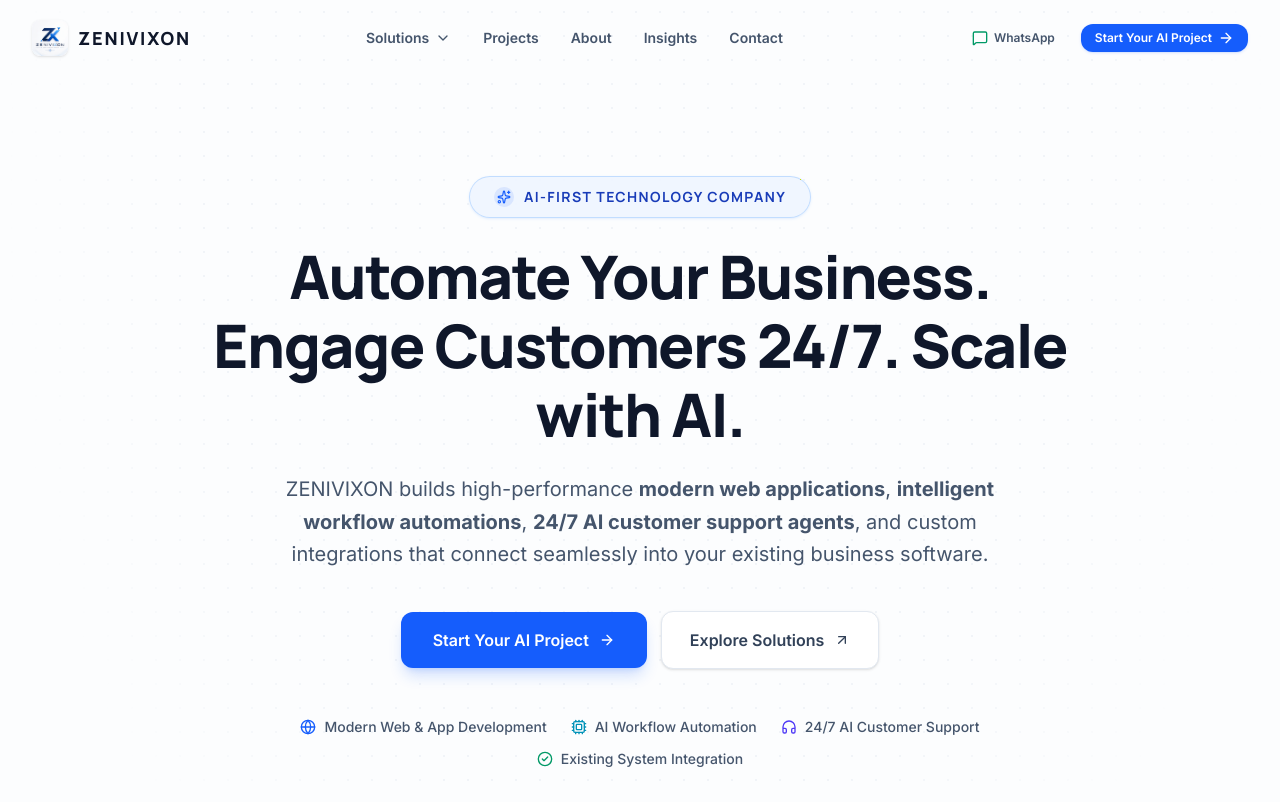
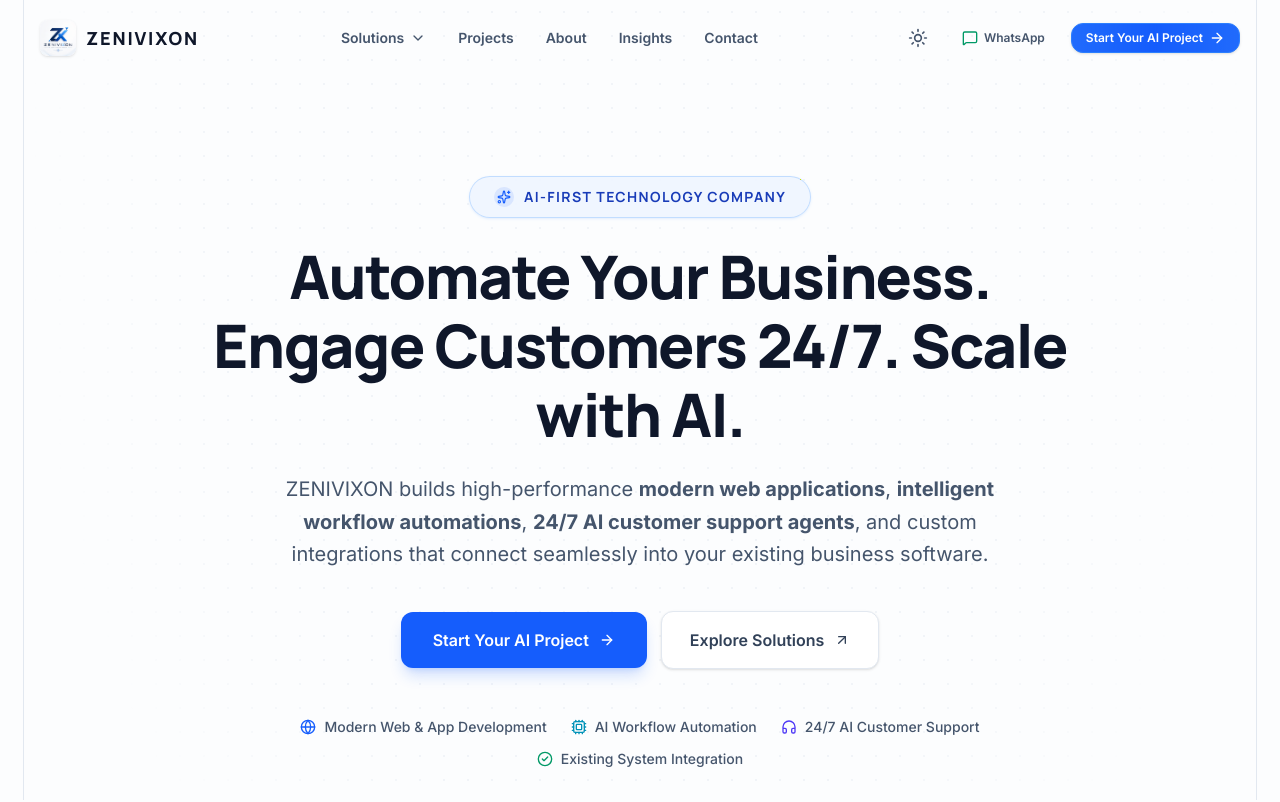
Before and after one commit to jakariyask1-prog/zenivixon, a Next.js app: page / in a window 1280 px wide. Shown: the top 802 px of the page. Built offline with nearby package versions, Linux system fonts and the light colour scheme.

Commit message:
Implement premium UI/UX upgrade with Mega Menu, Framed layout, and Dark Mode

```diff
--- a/package.json
+++ b/package.json
@@ -12,6 +12,7 @@
     "clsx": "^2.1.1",
     "lucide-react": "^1.31.0",
     "next": "16.3.1",
+    "next-themes": "^0.4.6",
     "react": "19.2.8",
     "react-dom": "19.2.8",
     "tailwind-merge": "^3.6.0"
--- a/src/app/globals.css
+++ b/src/app/globals.css
@@ -1,4 +1,6 @@
 @import "tailwindcss";
+
+@custom-variant dark (&:is(.dark *));
 
 @theme {
   --font-heading: var(--font-manrope), sans-serif;
@@ -30,7 +32,7 @@
 
   html {
     scroll-behavior: smooth;
-    color-scheme: light;
+    color-scheme: light dark;
   }
 
   body {
--- a/src/app/layout.tsx
+++ b/src/app/layout.tsx
@@ -4,6 +4,7 @@ import "./globals.css";
 import { Navbar } from "@/components/layout/Navbar";
 import { Footer } from "@/components/layout/Footer";
 import { COMPANY_INFO, SITE_METADATA } from "@/lib/constants";
+import { ThemeProvider } from "@/components/providers/ThemeProvider";
 
 const manrope = Manrope({
   variable: "--font-manrope",
@@ -61,12 +62,21 @@ export default function RootLayout({
   return (
     <html
       lang="en"
+      suppressHydrationWarning
       className={`${manrope.variable} ${inter.variable} h-full antialiased`}
     >
-      <body className="min-h-full flex flex-col bg-[#FCFDFE] text-[#0F172A] selection:bg-blue-100 selection:text-blue-900">
-        <Navbar />
-        <main className="flex-1 flex flex-col">{children}</main>
-        <Footer />
+      <body className="min-h-full flex flex-col bg-[#FCFDFE] dark:bg-[#020817] text-[#0F172A] dark:text-slate-50 selection:bg-blue-100 dark:selection:bg-blue-900 selection:text-blue-900 dark:selection:text-blue-50 transition-colors duration-300">
+        <ThemeProvider attribute="class" defaultTheme="system" enableSystem>
+          {/* Framed Layout Borders */}
+          <div className="fixed left-0 top-0 bottom-0 w-3 md:w-5 lg:w-6 bg-[#FCFDFE] dark:bg-[#020817] border-r border-slate-200 dark:border-slate-800 z-[60] pointer-events-none transition-colors duration-300"></div>
+          <div className="fixed right-0 top-0 bottom-0 w-3 md:w-5 lg:w-6 bg-[#FCFDFE] dark:bg-[#020817] border-l border-slate-200 dark:border-slate-800 z-[60] pointer-events-none transition-colors duration-300"></div>
+
+          <div className="px-3 md:px-5 lg:px-6 flex flex-col min-h-screen">
+            <Navbar />
+            <main className="flex-1 flex flex-col">{children}</main>
+            <Footer />
+          </div>
+        </ThemeProvider>
       </body>
     </html>
   );
--- a/src/components/layout/Navbar.tsx
+++ b/src/components/layout/Navbar.tsx
@@ -8,12 +8,13 @@ import { ChevronDown, Menu, X, ArrowRight, MessageSquare, Bot, Cpu, Network, Glo
 import { MAIN_NAVIGATION } from "@/data/navigation";
 import { COMPANY_INFO } from "@/lib/constants";
 import { Button } from "@/components/ui/Button";
+import { ThemeToggle } from "@/components/ui/ThemeToggle";
 
 const solutionIcons: Record<string, React.ReactNode> = {
-  "/solutions/ai-agents": <Bot className="w-5 h-5 text-blue-600" />,
-  "/solutions/ai-automation": <Cpu className="w-5 h-5 text-cyan-600" />,
-  "/solutions/software-web-development": <Globe className="w-5 h-5 text-indigo-600" />,
-  "/solutions/ai-integration": <Network className="w-5 h-5 text-purple-600" />,
+  "/solutions/ai-agents": <Bot className="w-5 h-5 text-blue-600 dark:text-blue-400" />,
+  "/solutions/ai-automation": <Cpu className="w-5 h-5 text-cyan-600 dark:text-cyan-400" />,
+  "/solutions/software-web-development": <Globe className="w-5 h-5 text-indigo-600 dark:text-indigo-400" />,
+  "/solutions/ai-integration": <Network className="w-5 h-5 text-purple-600 dark:text-purple-400" />,
 };
 
 export function Navbar() {
@@ -47,13 +48,13 @@ export function Navbar() {
 
   return (
     <header
-      className={`fixed top-0 left-0 right-0 z-50 transition-all duration-300 ${
+      className={`fixed top-0 left-0 right-0 z-50 transition-all duration-300 w-full ${
         isScrolled
-          ? "bg-[#FCFDFE]/95 backdrop-blur-md border-b border-slate-200/90 py-3.5 shadow-sm"
+          ? "bg-[#FCFDFE]/80 dark:bg-[#020817]/80 backdrop-blur-md border-b border-slate-200/90 dark:border-slate-800/90 py-3.5 shadow-sm"
           : "bg-transparent py-5"
       }`}
     >
-      <div className="max-w-7xl mx-auto px-4 sm:px-6 lg:px-8">
+      <div className="max-w-7xl mx-auto px-6 sm:px-8 lg:px-10">
         <div className="flex items-center justify-between">
           {/* Brand Logo */}
           <Link
@@ -71,13 +72,13 @@ export function Navbar() {
                 priority
               />
             </div>
-            <span className="font-extrabold text-lg tracking-widest text-[#0F172A] font-heading">
+            <span className="font-extrabold text-lg tracking-widest text-[#0F172A] dark:text-white font-heading">
               ZENIVIXON
             </span>
           </Link>
 
           {/* Desktop Navigation */}
-          <nav className="hidden md:flex items-center gap-1">
+          <nav className="hidden lg:flex items-center gap-1">
             {MAIN_NAVIGATION.map((item) => {
               const isActive =
                 item.href === "/"
@@ -99,42 +100,45 @@ export function Navbar() {
                       aria-expanded={solutionsDropdownOpen}
                       className={`inline-flex items-center gap-1.5 px-3.5 py-2 text-sm font-semibold rounded-lg transition-colors ${
                         isActive
-                          ? "text-blue-600 bg-blue-50"
-                          : "text-slate-600 hover:text-slate-900 hover:bg-slate-100"
+                          ? "text-blue-600 bg-blue-50 dark:bg-blue-900/30 dark:text-blue-400"
+                          : "text-slate-600 hover:text-slate-900 hover:bg-slate-100 dark:text-slate-400 dark:hover:text-slate-200 dark:hover:bg-slate-800/50"
                       }`}
                     >
                       {item.label}
                       <ChevronDown
                         className={`w-4 h-4 transition-transform duration-200 ${
-                          solutionsDropdownOpen ? "rotate-180 text-blue-600" : ""
+                          solutionsDropdownOpen ? "rotate-180 text-blue-600 dark:text-blue-400" : ""
                         }`}
                       />
                     </Link>
 
-                    {/* Dropdown Menu — always rendered, toggled via CSS for smooth transition */}
+                    {/* Mega Menu */}
                     <div
-                      className={`absolute top-full left-0 w-80 pt-2 z-50 transition-all duration-200 origin-top ${
+                      className={`absolute top-full left-1/2 -translate-x-1/2 pt-2 z-50 transition-all duration-200 origin-top w-[600px] ${
                         solutionsDropdownOpen
                           ? "opacity-100 scale-y-100 translate-y-0 pointer-events-auto"
                           : "opacity-0 scale-y-95 -translate-y-1 pointer-events-none"
                       }`}
                     >
-                      <div className="rounded-2xl bg-white border border-slate-200 p-2.5 shadow-xl shadow-slate-200/50">
+                      <div className="rounded-2xl bg-white dark:bg-[#0b1120] border border-slate-200 dark:border-slate-800 p-4 shadow-xl shadow-slate-200/50 dark:shadow-black/50 grid grid-cols-2 gap-2">
+                        <div className="col-span-2 px-2 pb-2 mb-2 border-b border-slate-100 dark:border-slate-800/50">
+                          <span className="text-[11px] uppercase tracking-widest text-slate-500 font-bold font-heading">Solutions & Automations</span>
+                        </div>
                         {item.children.map((child) => (
                           <Link
                             key={child.href}
                             href={child.href}
                             onClick={() => setSolutionsDropdownOpen(false)}
-                            className="flex items-start gap-3 p-3 rounded-xl hover:bg-slate-50 transition-colors group"
+                            className="flex items-start gap-3 p-3 rounded-xl hover:bg-slate-50 dark:hover:bg-slate-800/50 transition-colors group border border-transparent hover:border-slate-100 dark:hover:border-slate-700/50"
                           >
-                            <div className="p-2 rounded-lg bg-slate-50 border border-slate-200 group-hover:border-blue-200 transition-colors">
+                            <div className="p-2.5 rounded-lg bg-slate-50 dark:bg-slate-800 border border-slate-200 dark:border-slate-700 group-hover:border-blue-200 dark:group-hover:border-blue-800 transition-colors">
                               {solutionIcons[child.href]}
                             </div>
                             <div>
-                              <div className="text-sm font-semibold text-slate-800 group-hover:text-blue-600 transition-colors font-heading">
+                              <div className="text-sm font-semibold text-slate-800 dark:text-slate-200 group-hover:text-blue-600 dark:group-hover:text-blue-400 transition-colors font-heading">
                                 {child.label}
                               </div>
-                              <p className="text-xs text-slate-500 mt-0.5 leading-relaxed">
+                              <p className="text-xs text-slate-500 dark:text-slate-400 mt-1 leading-relaxed">
                                 {child.description}
                               </p>
                             </div>
@@ -152,8 +156,8 @@ export function Navbar() {
                   href={item.href}
                   className={`px-3.5 py-2 text-sm font-semibold rounded-lg transition-colors ${
                     isActive
-                      ? "text-blue-600 bg-blue-50"
-                      : "text-slate-600 hover:text-slate-900 hover:bg-slate-100"
+                      ? "text-blue-600 bg-blue-50 dark:bg-blue-900/30 dark:text-blue-400"
+                      : "text-slate-600 hover:text-slate-900 hover:bg-slate-100 dark:text-slate-400 dark:hover:text-slate-200 dark:hover:bg-slate-800/50"
                   }`}
                 >
                   {item.label}
@@ -164,19 +168,20 @@ export function Navbar() {
 
           {/* Desktop Right CTA */}
           <div className="hidden lg:flex items-center gap-3">
+            <ThemeToggle />
             <Button
               variant="ghost"
               size="sm"
               href={COMPANY_INFO.channels.whatsapp}
               external
-              icon={<MessageSquare className="w-4 h-4 text-emerald-600" />}
+              icon={<MessageSquare className="w-4 h-4 text-emerald-600 dark:text-emerald-400" />}
               iconPosition="left"
-              className="text-slate-600 hover:text-emerald-600"
+              className="text-slate-600 hover:text-emerald-600 dark:text-slate-300 dark:hover:text-emerald-400"
             >
               WhatsApp
             </Button>
             <Button
-              variant="primary"
+              variant="glowing"
               size="sm"
               href="/start-a-project"
               icon={<ArrowRight className="w-4 h-4" />}
@@ -186,13 +191,13 @@ export function Navbar() {
           </div>
 
           {/* Mobile Menu Toggle Button */}
-          <div className="flex md:hidden items-center gap-2">
+          <div className="flex lg:hidden items-center gap-2">
+            <ThemeToggle />
             <button
               onClick={() => setMobileMenuOpen(!mobileMenuOpen)}
-              className="p-2 rounded-lg text-slate-700 hover:text-slate-900 hover:bg-slate-100 transition-colors focus:outline-none"
+              className="p-2 rounded-lg text-slate-700 dark:text-slate-300 hover:bg-slate-100 dark:hover:bg-slate-800 transition-colors focus:outline-none"
               aria-label="Toggle Navigation Menu"
               aria-expanded={mobileMenuOpen}
-              aria-controls="mobile-navigation-drawer"
             >
               {mobileMenuOpen ? <X className="w-6 h-6" /> : <Menu className="w-6 h-6" />}
             </button>
@@ -200,16 +205,15 @@ export function Navbar() {
         </div>
       </div>
 
-      {/* Mobile Menu Drawer — smooth slide + fade animation */}
+      {/* Mobile Menu Drawer */}
       <div
-        id="mobile-navigation-drawer"
-        className={`md:hidden overflow-hidden transition-all duration-300 ease-in-out ${
+        className={`lg:hidden overflow-hidden transition-all duration-300 ease-in-out ${
           mobileMenuOpen
             ? "max-h-[600px] opacity-100"
             : "max-h-0 opacity-0"
         }`}
       >
-        <div className="border-b border-slate-200 bg-white px-4 pt-4 pb-6 mt-3 shadow-xl">
+        <div className="border-b border-slate-200 dark:border-slate-800 bg-white dark:bg-[#020817] px-6 pt-4 pb-6 mt-3 shadow-xl">
           <div className="space-y-1">
             {MAIN_NAVIGATION.map((item) => (
               <div key={item.label}>
@@ -218,14 +222,14 @@ export function Navbar() {
                   onClick={closeMenu}
                   className={`block px-3 py-2.5 rounded-lg text-base font-semibold transition-colors ${
                     pathname === item.href
-                      ? "text-blue-600 bg-blue-50"
-                      : "text-slate-700 hover:text-slate-900 hover:bg-slate-50"
+                      ? "text-blue-600 bg-blue-50 dark:bg-blue-900/30 dark:text-blue-400"
+                      : "text-slate-700 hover:bg-slate-50 dark:text-slate-300 dark:hover:bg-slate-800/50"
                   }`}
                 >
                   {item.label}
                 </Link>
                 {item.children && (
-                  <div className="pl-4 space-y-1 mt-1 border-l border-slate-200 ml-2">
+                  <div className="pl-4 space-y-1 mt-1 border-l border-slate-200 dark:border-slate-800 ml-2">
                     {item.children.map((child) => (
                       <Link
                         key={child.href}
@@ -233,8 +237,8 @@ export function Navbar() {
                         onClick={closeMenu}
                         className={`block px-3 py-2 rounded-lg text-sm transition-colors ${
                           pathname === child.href
-                            ? "text-blue-600 font-semibold"
-                            : "text-slate-500 hover:text-slate-800"
+                            ? "text-blue-600 dark:text-blue-400 font-semibold"
+                            : "text-slate-500 hover:text-slate-800 dark:text-slate-400 dark:hover:text-slate-200"
                         }`}
                       >
                         {child.label}
@@ -246,7 +250,7 @@ export function Navbar() {
             ))}
           </div>
 
-          <div className="pt-4 mt-4 border-t border-slate-200 flex flex-col gap-2.5">
+          <div className="pt-4 mt-4 border-t border-slate-200 dark:border-slate-800 flex flex-col gap-2.5">
             <Button
               variant="whatsapp"
               size="md"
@@ -260,7 +264,7 @@ export function Navbar() {
               Chat on WhatsApp
             </Button>
             <Button
-              variant="primary"
+              variant="glowing"
               size="md"
               href="/start-a-project"
               onClick={closeMenu}
--- /dev/null
+++ b/src/components/providers/ThemeProvider.tsx
@@ -0,0 +1,9 @@
+"use client";
+
+import * as React from "react";
+import { ThemeProvider as NextThemesProvider } from "next-themes";
+import { type ThemeProviderProps } from "next-themes";
+
+export function ThemeProvider({ children, ...props }: ThemeProviderProps) {
+  return <NextThemesProvider {...props}>{children}</NextThemesProvider>;
+}
--- a/src/components/ui/Button.tsx
+++ b/src/components/ui/Button.tsx
@@ -4,7 +4,7 @@ import { cn } from "@/lib/utils";
 
 export interface ButtonProps
   extends React.ButtonHTMLAttributes<HTMLButtonElement> {
-  variant?: "primary" | "secondary" | "whatsapp" | "outline" | "ghost";
+  variant?: "primary" | "secondary" | "whatsapp" | "outline" | "ghost" | "glowing";
   size?: "sm" | "md" | "lg";
   href?: string;
   external?: boolean;
@@ -46,7 +46,9 @@ export const Button = React.forwardRef<HTMLButtonElement, ButtonProps>(
       outline:
         "border border-slate-300 hover:border-slate-400 text-slate-700 hover:bg-slate-50",
       ghost:
-        "text-slate-600 hover:text-slate-900 hover:bg-slate-100",
+        "text-slate-600 hover:text-slate-900 hover:bg-slate-100 dark:text-slate-400 dark:hover:text-slate-50 dark:hover:bg-slate-800",
+      glowing:
+        "relative overflow-hidden bg-blue-600 text-white shadow-sm hover:scale-105 border border-blue-500 hover:border-blue-400 group",
     };
 
     const combinedClassName = cn(
@@ -58,9 +60,12 @@ export const Button = React.forwardRef<HTMLButtonElement, ButtonProps>(
 
     const content = (
       <>
-        {icon && iconPosition === "left" && <span className="shrink-0">{icon}</span>}
-        <span>{children}</span>
-        {icon && iconPosition === "right" && <span className="shrink-0">{icon}</span>}
+        {variant === "glowing" && (
+          <div className="absolute inset-0 bg-gradient-to-r from-blue-400/20 via-transparent to-blue-400/20 animate-pulse pointer-events-none"></div>
+        )}
+        {icon && iconPosition === "left" && <span className="shrink-0 relative z-10">{icon}</span>}
+        <span className="relative z-10">{children}</span>
+        {icon && iconPosition === "right" && <span className="shrink-0 relative z-10">{icon}</span>}
       </>
     );
 
--- /dev/null
+++ b/src/components/ui/ThemeToggle.tsx
@@ -0,0 +1,29 @@
+"use client";
+
+import * as React from "react";
+import { Moon, Sun } from "lucide-react";
+import { useTheme } from "next-themes";
+
+export function ThemeToggle() {
+  const { setTheme, theme } = useTheme();
+  const [mounted, setMounted] = React.useState(false);
+
+  React.useEffect(() => {
+    setMounted(true);
+  }, []);
+
+  if (!mounted) {
+    return <div className="w-9 h-9" />;
+  }
+
+  return (
+    <button
+      onClick={() => setTheme(theme === "light" ? "dark" : "light")}
+      className="relative inline-flex items-center justify-center w-9 h-9 rounded-lg text-slate-600 dark:text-slate-400 hover:bg-slate-100 dark:hover:bg-slate-800 transition-colors focus:outline-none focus:ring-2 focus:ring-blue-500"
+      aria-label="Toggle theme"
+    >
+      <Sun className="h-5 w-5 rotate-0 scale-100 transition-all dark:-rotate-90 dark:scale-0" />
+      <Moon className="absolute h-5 w-5 rotate-90 scale-0 transition-all dark:rotate-0 dark:scale-100" />
+    </button>
+  );
+}
```
Also changed, not shown: 1 other file (tests, documents, lock files or other folders).
